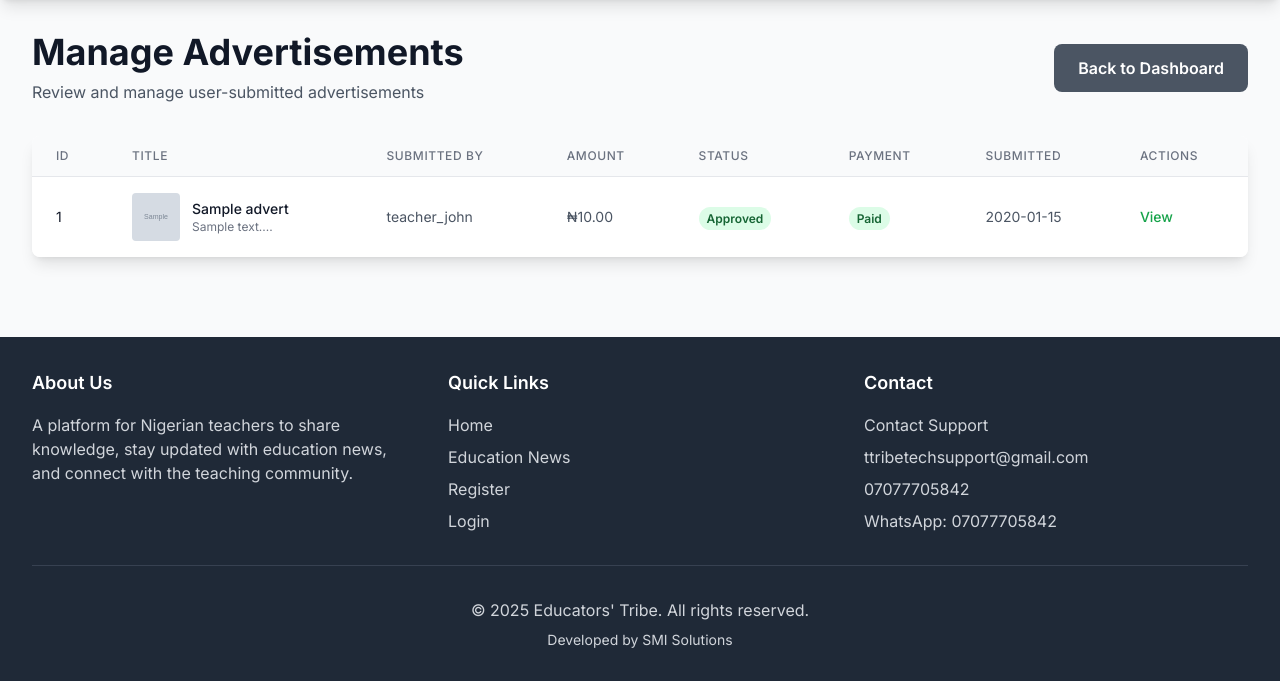
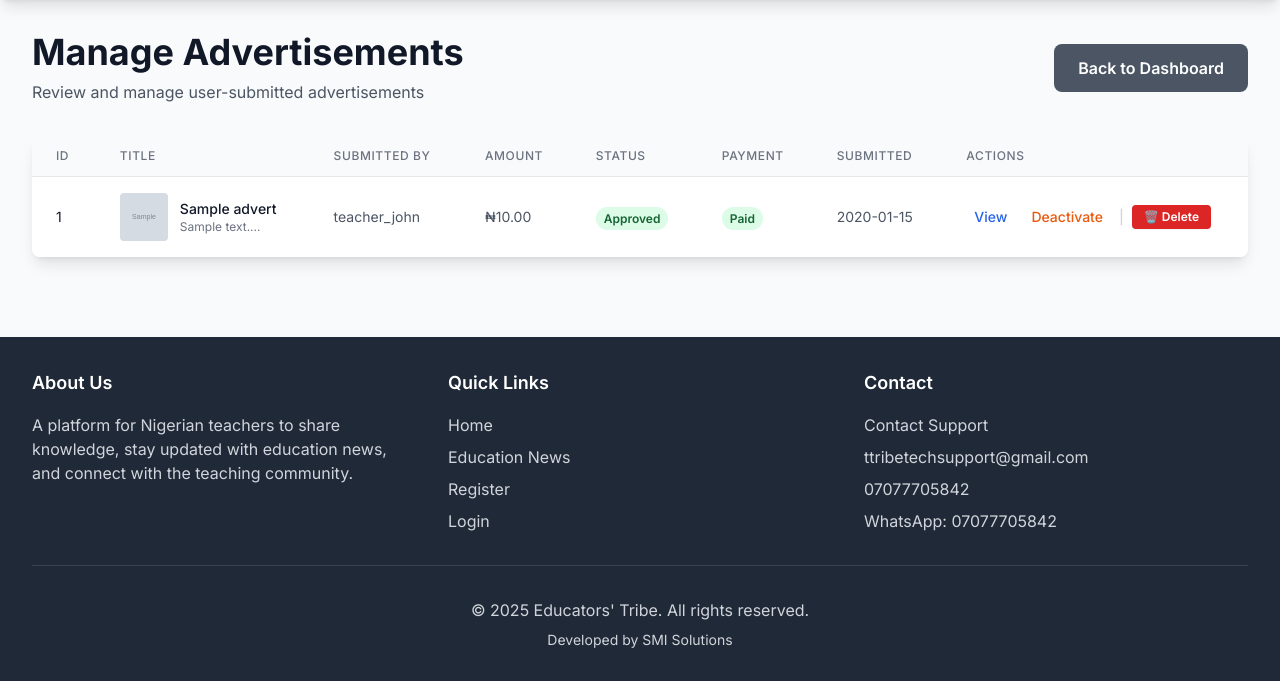
Before and after one commit to spw3bt3ch/educators-tribe, a Flask app: template templates/admin_adverts.html in a window 1280 px wide. Shown: the part 64-745 px from the top of the page. Run offline with Flask 3, Linux system fonts and the light colour scheme; the template is opened without the code that fills it: values that come from a table or form of the project are taken from there, others are empty; tables that the repository leaves empty hold one stand-in row (values such as "Sample post"); grey boxes marked "Sample" are stand-in pictures; some libraries are stand-ins or nearby versions.

Commit message:
admin can delete ads

```diff
--- a/templates/admin_adverts.html
+++ b/templates/admin_adverts.html
@@ -77,14 +77,39 @@
                             {% endif %}
                         </td>
                         <td class="px-6 py-4 whitespace-nowrap text-sm font-medium">
-                            <button onclick="showAdvertDetails('{{ advert.id }}')"
-                                    class="text-green-600 hover:text-green-900 mr-3">View</button>
-                            {% if advert.status == 'pending' %}
-                            <button onclick="showApproveModal('{{ advert.id }}')"
-                                    class="text-green-600 hover:text-green-900 mr-3">Approve</button>
-                            <button onclick="showRejectModal('{{ advert.id }}')"
-                                    class="text-red-600 hover:text-red-900">Reject</button>
-                            {% endif %}
+                            <div class="flex items-center gap-2 flex-wrap">
+                                <button onclick="showAdvertDetails('{{ advert.id }}')"
+                                        class="text-blue-600 hover:text-blue-900 hover:underline px-2 py-1">
+                                    View
+                                </button>
+                                {% if advert.status == 'pending' %}
+                                <button onclick="showApproveModal('{{ advert.id }}')"
+                                        class="text-green-600 hover:text-green-900 hover:underline px-2 py-1">
+                                    Approve
+                                </button>
+                                <button onclick="showRejectModal('{{ advert.id }}')"
+                                        class="text-red-600 hover:text-red-900 hover:underline px-2 py-1">
+                                    Reject
+                                </button>
+                                {% endif %}
+                                {% if advert.status == 'approved' %}
+                                <form action="{{ url_for('deactivate_advert', advert_id=advert.id) }}" method="POST" class="inline-block"
+                                      onsubmit="return confirm('Are you sure you want to deactivate this advert?');">
+                                    <button type="submit"
+                                            class="text-orange-600 hover:text-orange-900 hover:underline px-2 py-1">
+                                        Deactivate
+                                    </button>
+                                </form>
+                                {% endif %}
+                                <span class="text-gray-300 select-none">|</span>
+                                <form action="{{ url_for('delete_advert', advert_id=advert.id) }}" method="POST" class="inline-block"
+                                      onsubmit="return confirm('⚠️ WARNING: Are you sure you want to DELETE this advert?\n\nThis will PERMANENTLY delete:\n• The advertisement\n• All related data\n\nThis action CANNOT be undone!');">
+                                    <button type="submit"
+                                            class="bg-red-600 hover:bg-red-700 text-white font-semibold px-3 py-1 rounded transition shadow-sm hover:shadow text-xs">
+                                        🗑️ Delete
+                                    </button>
+                                </form>
+                            </div>
                         </td>
                     </tr>
                     {% endfor %}
```
